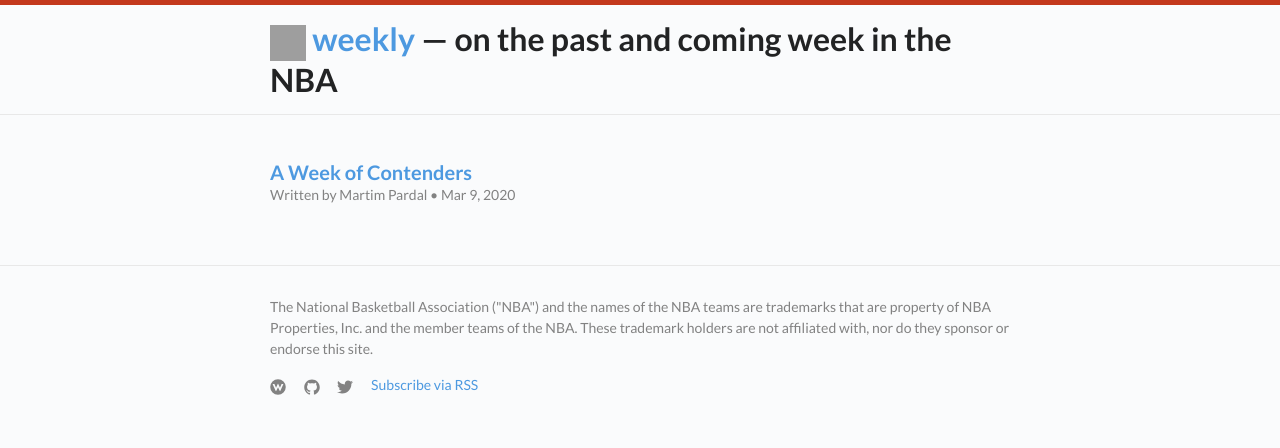
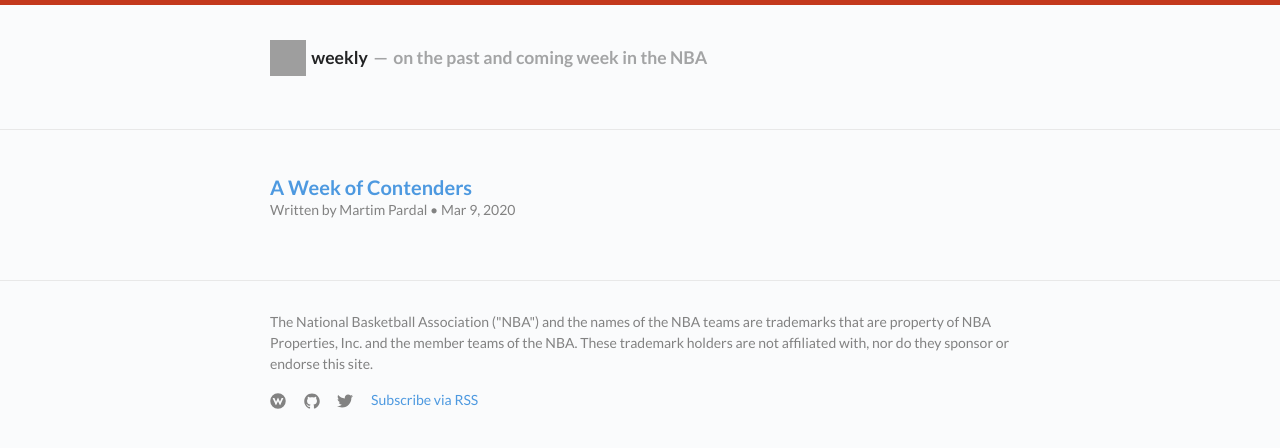
Before and after one commit to MEmpire25/wh-weekly, a Jekyll site: the page built from index.html, in a window 1280 px wide. Shown: the top 448 px of the page. Built offline with Jekyll 4.4.1, drawn with Linux system fonts in a browser that asks for light colours; grey boxes are pictures that could not be loaded.

Commit message:
Update header.html

```diff
--- a/_includes/header.html
+++ b/_includes/header.html
@@ -2,7 +2,16 @@
 
   <div class="wrapper">
 
-    <h1><a href="{{ site.url }}"><img src="https://wikihoops.com/icon-v2.svg" height="36" width="36" alt="Wikihoops"> <span class="title"> weekly</span></a>{% if site.slogan %}<span class="separator"> — </span><span class="slogan">{{ site.slogan }}</span>{% endif %}</h1>
+    <h2 class="site-title">
+      <a href="{{ site.url }}">
+        <img src="https://wikihoops.com/icon-v2.svg" height="36" width="36" alt="Wikihoops">
+        <span class="title"> weekly</span>
+      </a>
+      {% if site.slogan %}
+      <span class="separator"> — </span>
+      <span class="slogan">{{ site.slogan }}</span>
+      {% endif %}
+    </h2>
   </div>
 
 </header>
```
